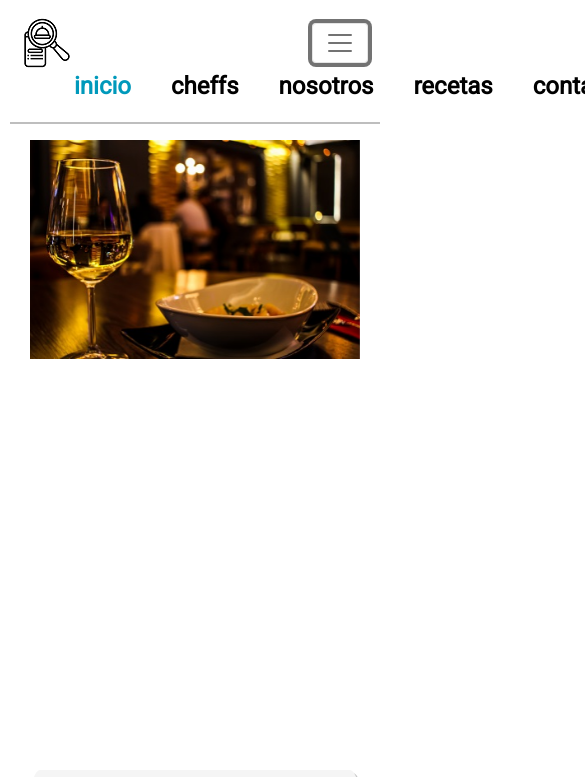
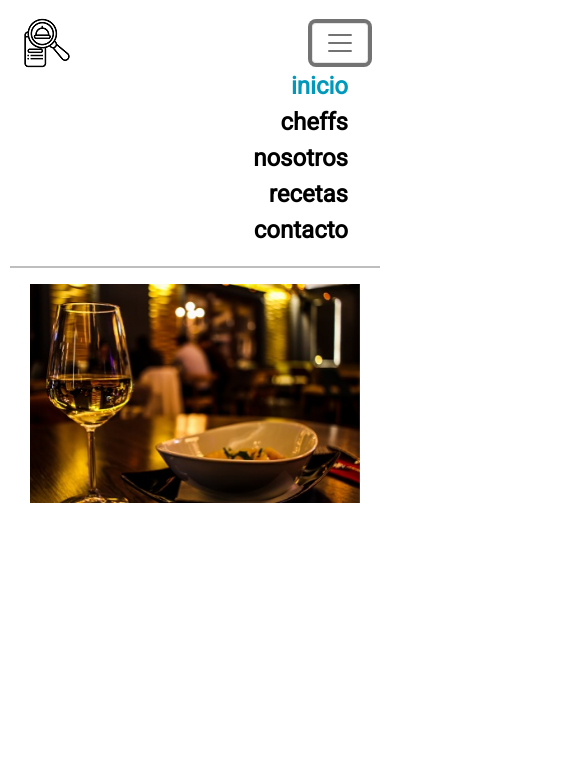
Before and after one commit to ivanamarillo/gastropolisAmarillo, a plain HTML site: page index.html in a window 390 px wide. Both pictures are taken after a click on the button "Toggle navigation". Shown: the top 777 px of the page, 585 px wide, since content can reach past the window. Drawn offline with nearby package versions, Linux system fonts and the light colour scheme.

Commit message:
Menu en vertical en la hamburger

```diff
--- a/index.html
+++ b/index.html
@@ -12,7 +12,7 @@
 <body>
     <!-- Header Bootstrap -->
     <header>
-        <nav class="navbar navbar-expand-lg navbar-light">
+        <nav class="navbar navbar-expand-md navbar-light">
             <div class="container-fluid">
                 <a href="./index.html">
                     <img src="./images/busqueda.png" alt="logo">
@@ -336,7 +336,6 @@
                 <p>Tel. +55714568923</p>
             </div>
         </div>
-        <!--  -->
         <div class="copyright">
             <p><i class="fa-solid fa-copyright"></i> copyright Iván Darío Amarillo Lozada</p>
         </div>
--- a/style.css
+++ b/style.css
@@ -573,6 +573,13 @@ MEDIA QUERIES
     }
 }
 
+@media screen and (max-width:767px){
+    .ia__navMenu ul{
+        flex-direction: column;
+        align-items:flex-end;
+    }
+}
+
 @media screen and (max-width:720px){
     .mainFoto img{
         width:400px;
```
Also changed, not shown: cheffs.html (+1 -1 lines), contacto.html (+1 -1 lines), nosotros.html (+1 -1 lines), recetas.html (+1 -1 lines).
